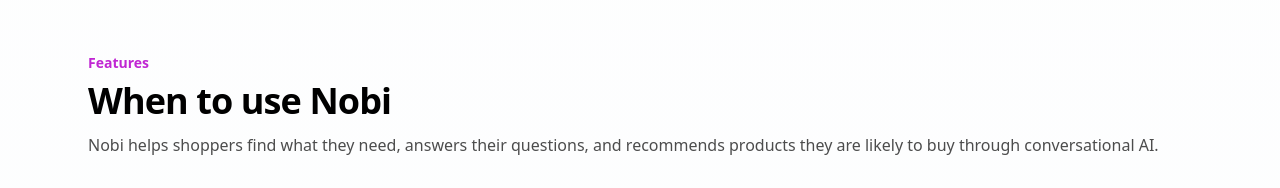
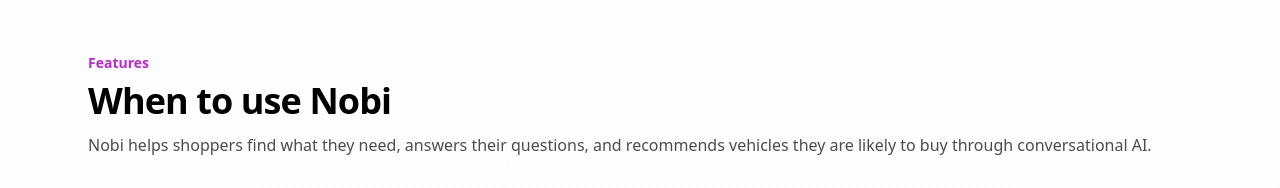
Before and after one commit to tylermuse/trynobi-car-site, a React (Vite) app: page / in a window 1280 px wide. Shown: the part 980-1168 px from the top of the page. Built offline with nearby package versions, Linux system fonts and the light colour scheme.

Commit message:
Update HomePage.jsx

```diff
--- a/src/pages/HomePage.jsx
+++ b/src/pages/HomePage.jsx
@@ -63,7 +63,7 @@ const PLACEMENTS = [
     icon: LayoutGrid,
     heading: "Keep collection shoppers exploring",
     why: "Place Nobi suggestion pills on PLPs/collections to nudge deeper browsing.",
-    outcome: "Longer sessions and more viewed products per visit.",
+    outcome: "Longer sessions and more viewed inventory per visit.",
     snippet:
       '<nobi-suggestion-pills pill-count="3"></nobi-suggestion-pills>',
     liveMarkup: (
@@ -1300,7 +1300,7 @@ function Features() {
           When to use Nobi
         </h2>
         <p className="mt-3 text-black/70 dark:text-white/70">
-          Nobi helps shoppers find what they need, answers their questions, and recommends products they are likely to buy through conversational AI.
+          Nobi helps shoppers find what they need, answers their questions, and recommends vehicles they are likely to buy through conversational AI.
         </p>
 
         <div className="mt-8 grid grid-cols-1 lg:grid-cols-2 gap-8 items-start">
```
